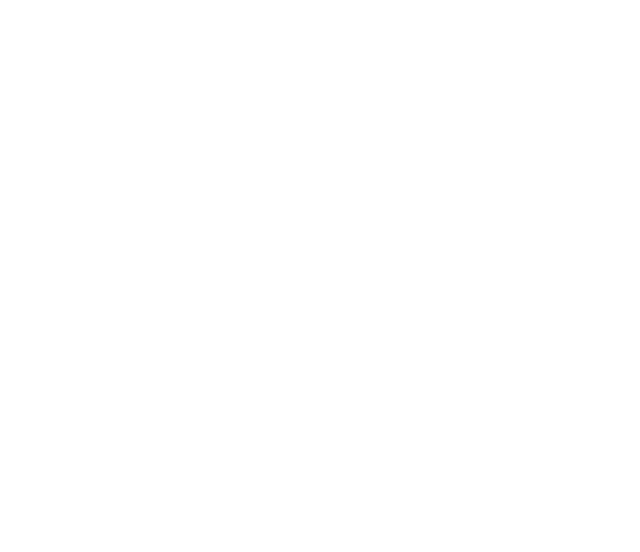
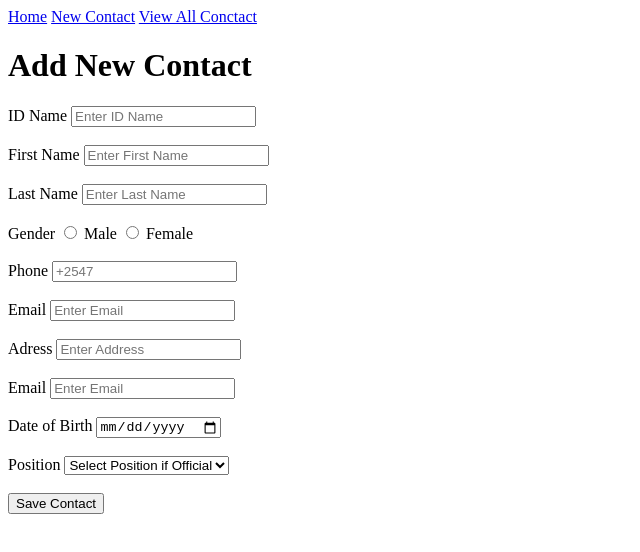
Before and after one commit to mugureAlice/employee-management-app, a plain HTML site: page new-contact.html in a window 1280 px wide. Shown: the whole page, without its empty margins (0-640 px from the left). Drawn offline with Linux system fonts and the light colour scheme.

Commit message:
made a form for adding new contact and included placeholders

```diff
--- a/new-contact.html
+++ b/new-contact.html
@@ -0,0 +1,65 @@
+<!DOCTYPE html>
+<html lang="en">
+<head>
+    <meta charset="UTF-8">
+    <meta name="viewport" content="width=device-width, initial-scale=1.0">
+    <title>New Contact</title>
+</head>
+<body>
+    <nav>
+        <a href="index.html">Home</a>
+        <a href="new-contact.html">New Contact</a>
+        <a href="view-contacts.html">View All Conctact</a>
+    </nav>
+
+    <form>
+        <h1>Add New Contact</h1>
+        <label>ID Name</label>
+        <input type="number" name="id name" placeholder="Enter ID Name" required><br><br>
+
+        <label>First Name</label>
+        <input type="text" name="first name" placeholder="Enter First Name" required><br><br>
+
+        <label>Last Name</label>
+        <input type="text" name="last name" placeholder="Enter Last Name" required><br><br>
+
+        <label>Gender</label>
+        <input type="radio" id="male" name="gender" value="Male">
+        <label for="male">Male</label>
+
+        <input type="radio" id="female" name="gender" value="Female">
+        <label for="female">Female</label><br><br>
+
+        <label>Phone </label>
+        <input type="text" name="phone" placeholder="+2547" required><br><br>
+
+        <label>Email</label>
+        <input type="email" name="email" placeholder="Enter Email" required><br><br>
+
+
+        <label for="">Adress</label>
+        <input type="text" name="address" placeholder="Enter Address" required><br><br>
+
+        <label for="">Email</label>
+        <input type="email" name="email" placeholder="Enter Email" required><br><br>
+
+        <label for="dob">Date of Birth</label>
+        <input type="date" id="dob" name="dob"><br><br>
+
+        <label>Position</label>
+        <select name="position">
+            <option value="" disabled selected>Select Position if Official</option>
+            <option>Manager</option>
+            <option>Developer</option>
+            <option>Designer</option>
+            <option>Intern</option>
+        </select><br><br>
+
+        <button type="submit">Save Contact</button>
+
+
+
+    </form>
+
+</body>
+</html>
```
Also changed, not shown: index.html (+1 -1 lines).
